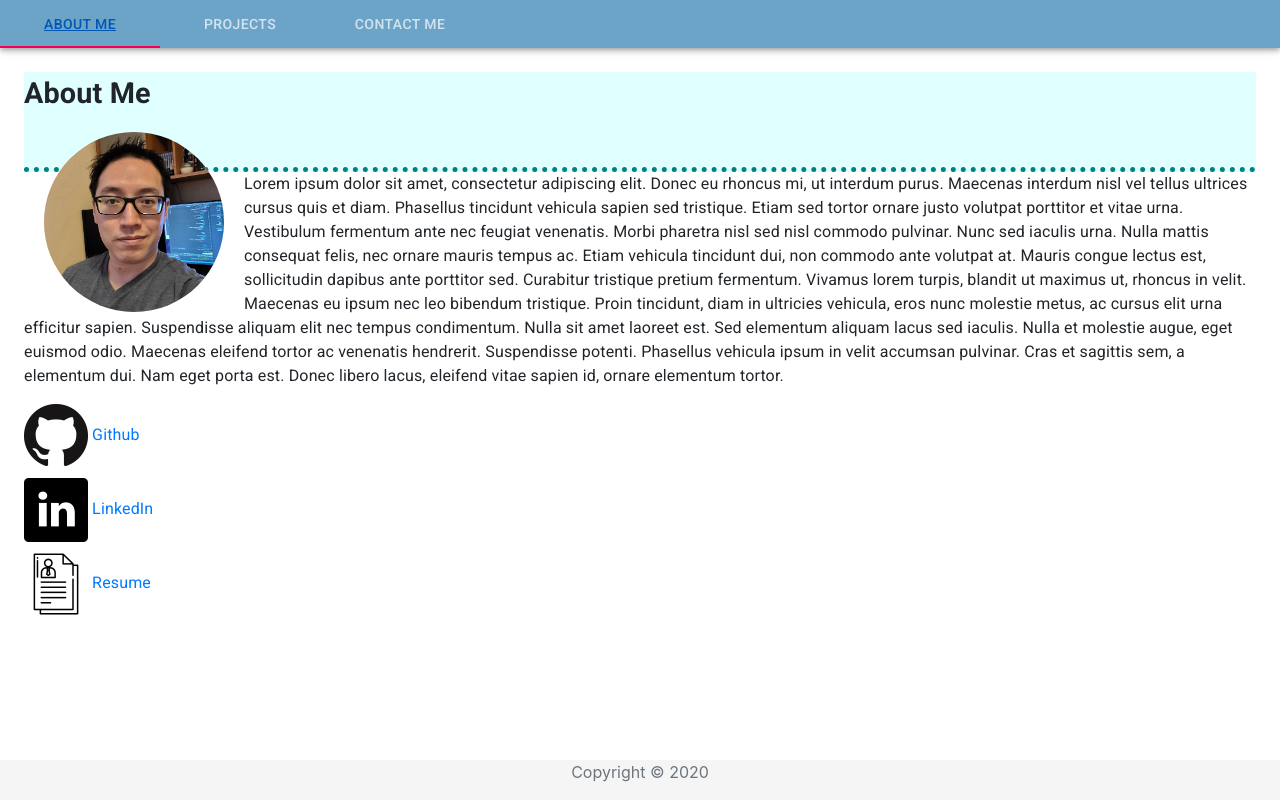
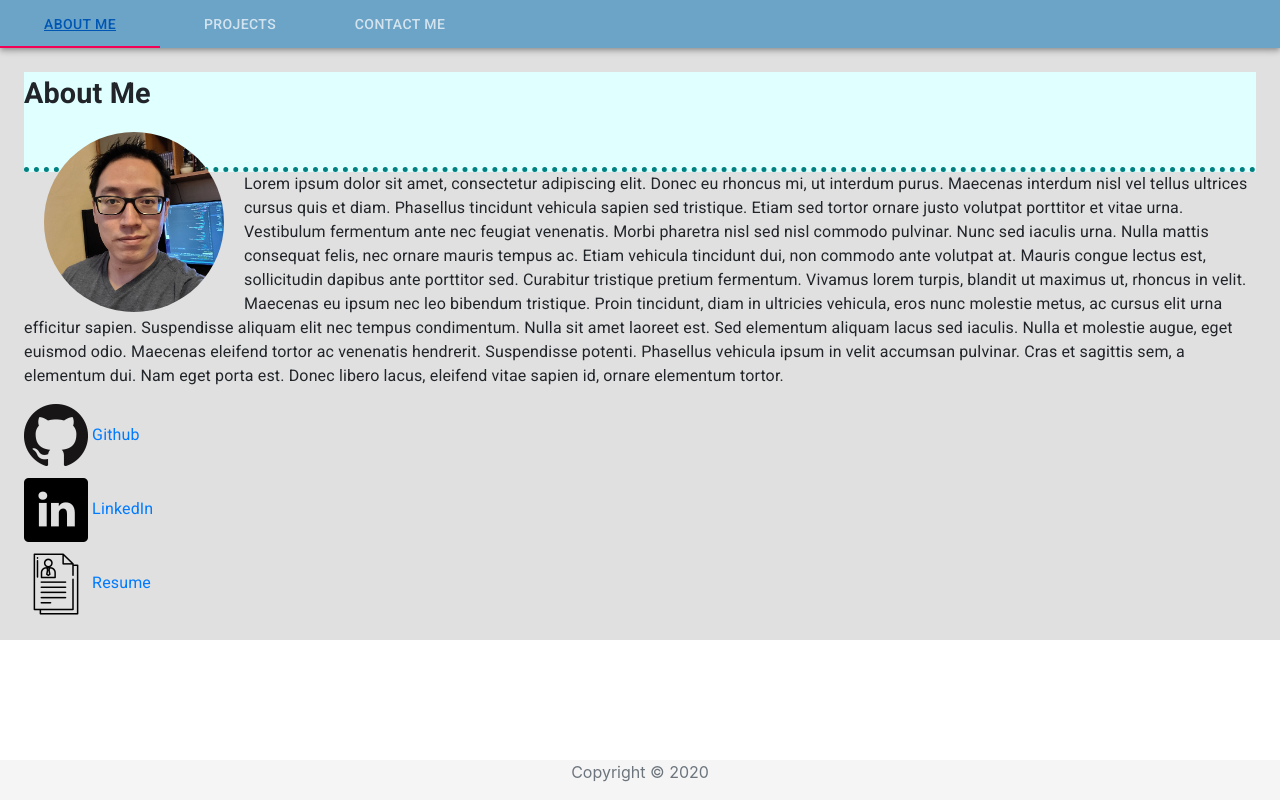
Before and after one commit to WebDevWes/react-portfolio, a React (Create React App) app: page / in a window 1280 px wide. Built offline with nearby package versions, Linux system fonts and the light colour scheme.

Commit message:
adds button to contact page

```diff
--- /dev/null
+++ b/src/components/Button.js
@@ -0,0 +1,23 @@
+import React from 'react';
+import { makeStyles } from '@material-ui/core/styles';
+import Button from '@material-ui/core/Button';
+
+const useStyles = makeStyles((theme) => ({
+  root: {
+    '& > *': {
+      margin: theme.spacing(1),
+    },
+  },
+}));
+
+export default function ContainedButtons(props) {
+  const classes = useStyles();
+
+  return (
+    <div className={classes.root}>
+      <Button variant="contained" color="primary" style={{ backgroundColor: "#6CA4C8" }}>
+        Primary
+      </Button>
+    </div>
+  );
+}
--- a/src/components/Form.js
+++ b/src/components/Form.js
@@ -1,6 +1,7 @@
 import React from "react";
 import { makeStyles } from "@material-ui/core/styles";
 import TextField from "@material-ui/core/TextField";
+import Button from "./Button";
 
 const useStyles = makeStyles((theme) => ({
   root: {
@@ -61,6 +62,8 @@ export default function MultilineTextFields() {
           onChange={handleChange}
         />
       </div>
+      <br></br>
+      <Button />
     </form>
   );
 }
--- a/src/components/Navigation.js
+++ b/src/components/Navigation.js
@@ -61,7 +61,7 @@ export default function SimpleTabs() {
   };
 
   return (
-    <div className={classes.root}>
+    <div className={classes.root} style={{backgroundColor: "#E0E0E0"}}>
       <AppBar position="static" style={{ backgroundColor: "#6CA4C8" }}>
         <Tabs
           value={value}
```
